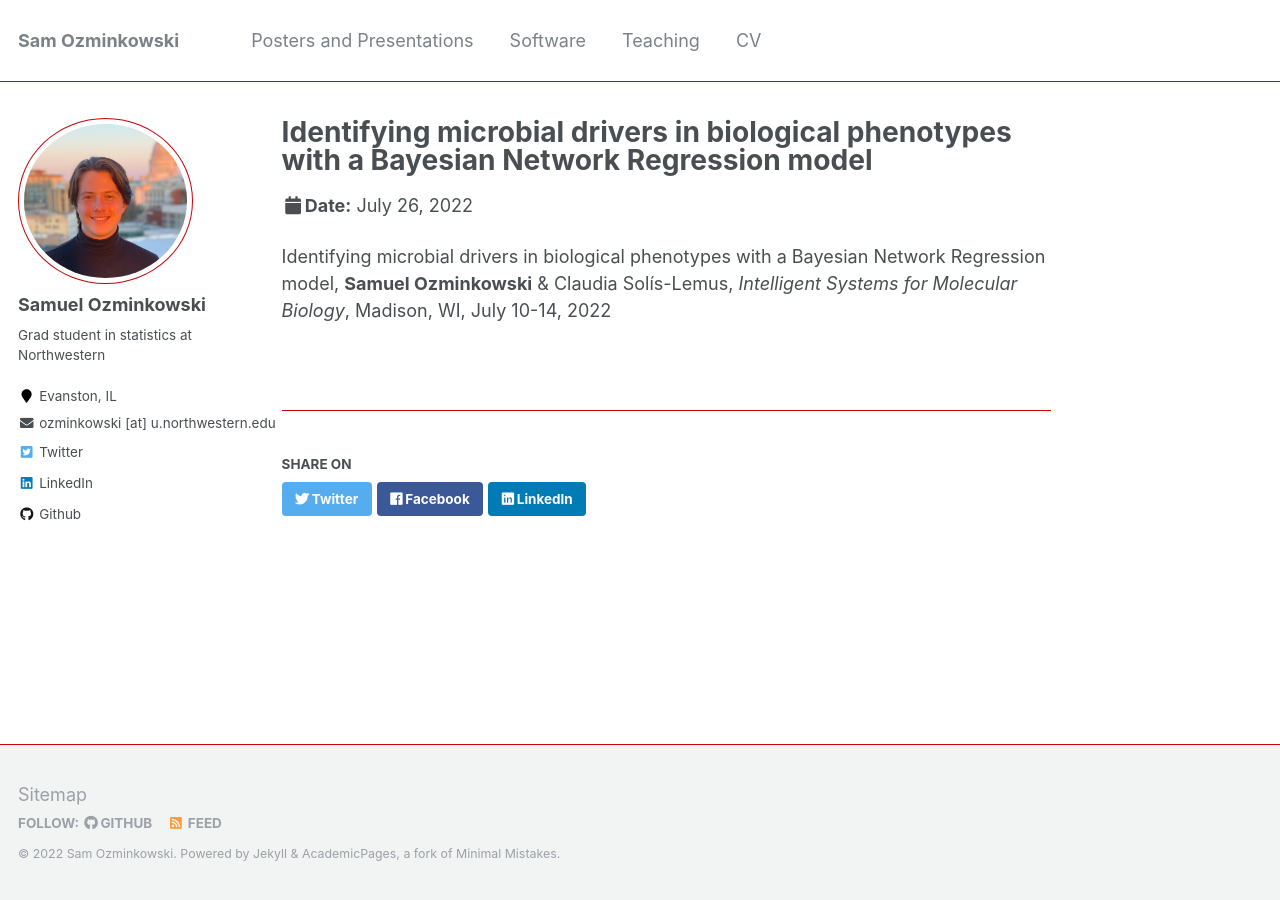
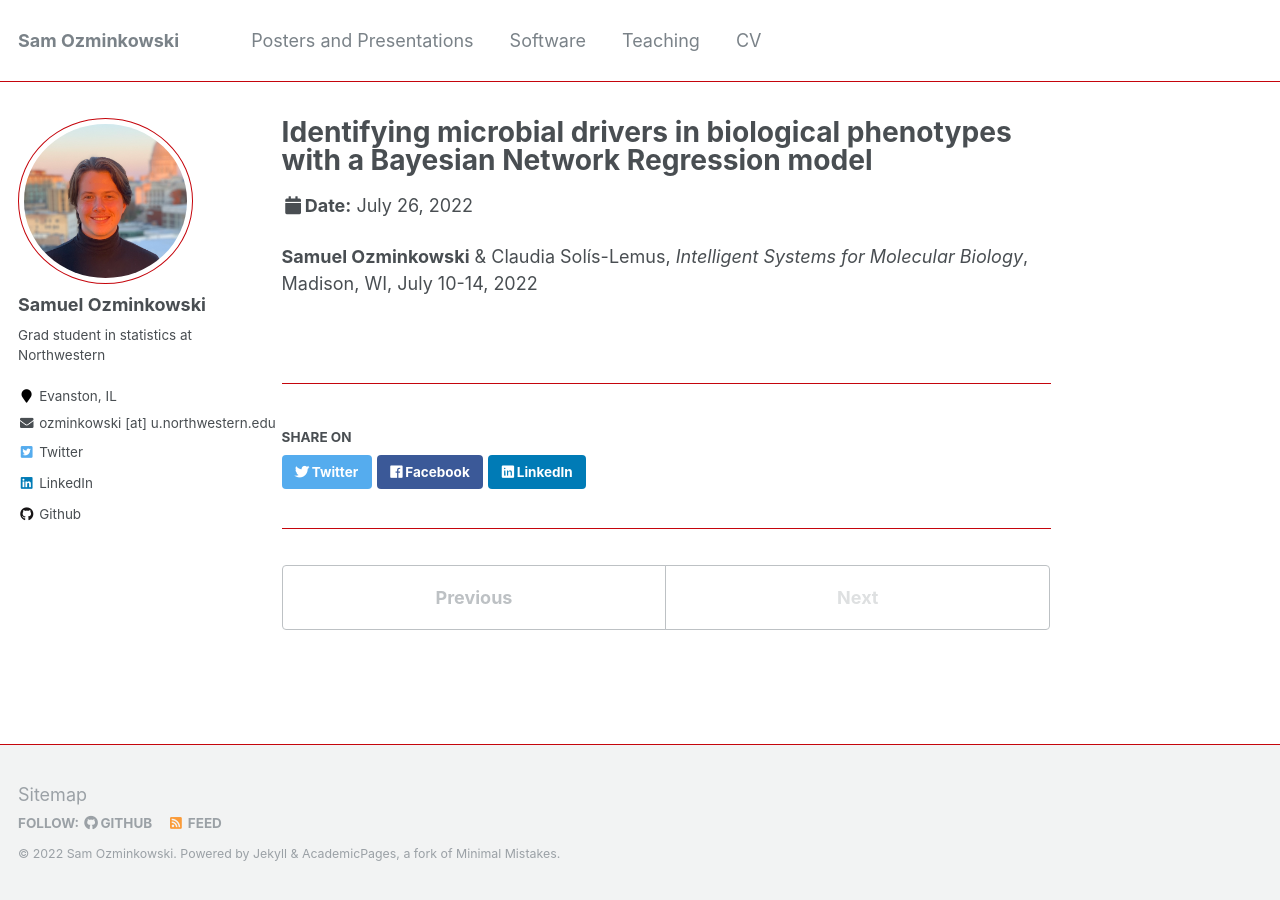
Before and after one commit to samozm/samozm.github.io, a Jekyll site: the page built from _posters/2022-ismb.md, in a window 1280 px wide. Built offline with Jekyll 4.4.1, drawn with Linux system fonts in a browser that asks for light colours.

Commit message:
remove redundant titles

```diff
--- a/_config.yml
+++ b/_config.yml
@@ -187,6 +187,9 @@ collections:
   talks:
     output: true
     permalink: /:collection/:path/
+  posters:
+    output: true
+    permalink: /:collection/:path/
   software:
     output: true
     permalink: /:collection/:path/
--- a/_posters/2022-ismb.md
+++ b/_posters/2022-ismb.md
@@ -7,5 +7,5 @@ venue: "Intelligent Systems for Molecular Biology"
 location: "Madison, WI"
 ---
 
-Identifying microbial drivers in biological phenotypes with a Bayesian Network Regression model, **Samuel Ozminkowski** & Claudia Solís-Lemus,
+**Samuel Ozminkowski** & Claudia Solís-Lemus,
 *Intelligent Systems for Molecular Biology*, Madison, WI, July 10-14, 2022
--- a/_talks/2022-ismb.md
+++ b/_talks/2022-ismb.md
@@ -7,5 +7,5 @@ venue: "Intelligent Systems for Molecular Biology"
 location: "Madison, WI"
 ---
 
-Identifying microbial drivers in biological phenotypes with a Bayesian Network Regression model, **Samuel Ozminkowski** & Claudia Solís-Lemus,
+**Samuel Ozminkowski** & Claudia Solís-Lemus,
 *Intelligent Systems for Molecular Biology*, Madison, WI, July 10-14, 2022
```
Also changed, not shown: _posters/2021-juliacon.md (+1 -1 lines).
